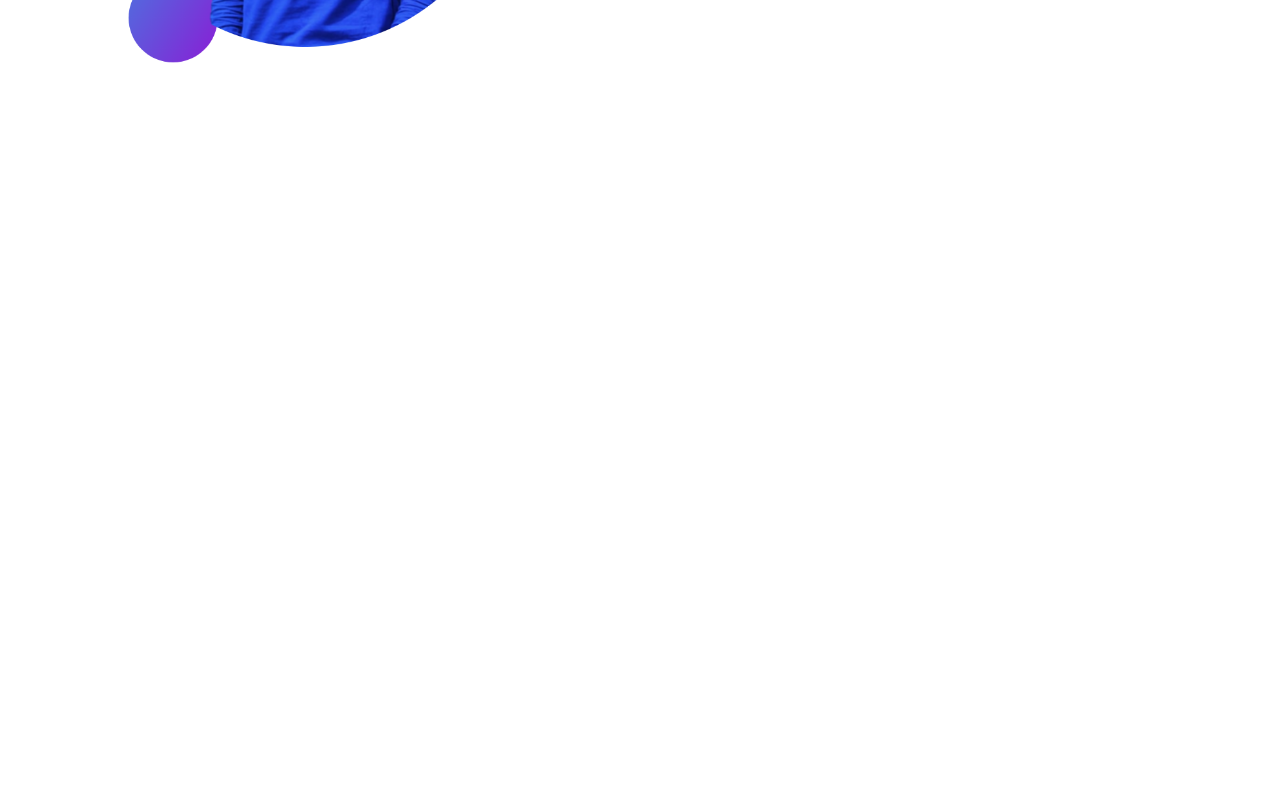
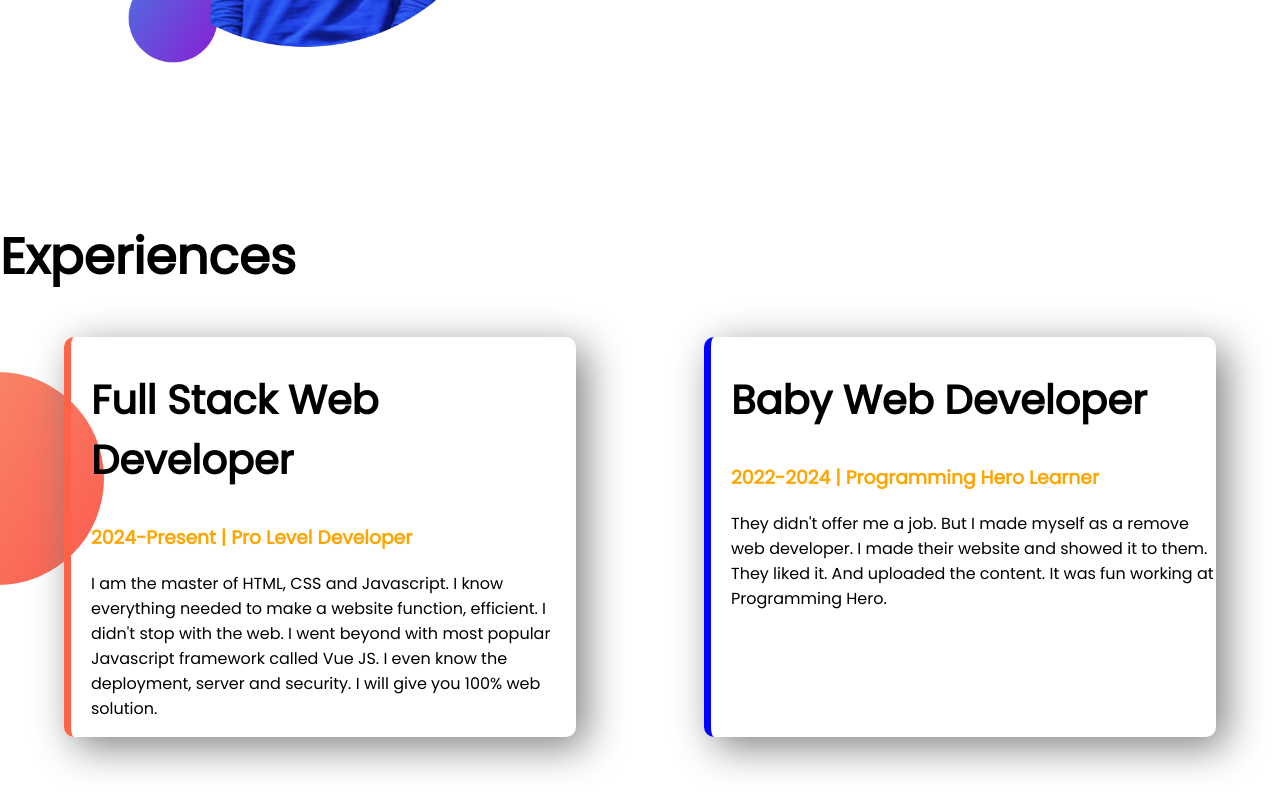
Before and after one commit to Alamgirislam420/developar-portfolio, a plain HTML site: page index.html in a window 1280 px wide. Shown: the part 994-1804 px from the top of the page. Before the commit the page ends 1214 px from the top, so only its background shows below. Drawn offline with Linux system fonts and the light colour scheme.

Commit message:
style border

```diff
--- a/index.html
+++ b/index.html
@@ -13,7 +13,7 @@
 </head>
 
 <body>
-    <section class="top-banner">
+    <section class="top-banner flexible-container">
         <div class="half-width">
             <h1>Welcome To</h1>
             <h1><span class="orange-color">Alamgir</span> World! </h2>
@@ -30,7 +30,7 @@
             <img src="images/alamgir-pic-bg.png" alt="">
         </div>
     </section>
-    <section class="dream-big">
+    <section class="dream-big flexible-container">
         <div class="half-width">
             <img src="images/alamgir-pic-with-bg2.png" alt="">
         </div>
@@ -44,6 +44,30 @@
         </div>
 
     </section>
+    <section class="Experience-area">
+        <h1>Experiences</h1>
+        <div class="flexible-container">
+            <div id="Full-Stack-Developer" class="Experience-item">
+                <h2>Full Stack Web Developer</h2>
+                <h3 class="orange-color">2024-Present | Pro Level Developer</h3>
+                <p>I am the master of HTML, CSS and Javascript. I know everything needed to make a website function,
+                    efficient. I didn't
+                    stop with the web. I went beyond with most popular Javascript framework called Vue JS. I even know
+                    the
+                    deployment,
+                    server and security. I will give you 100% web solution.</p>
+            </div>
+            <div id="Baby-web-Developer" class="Experience-item">
+                <h2>Baby Web Developer</h2>
+                <h3 class="orange-color">2022-2024 | Programming Hero Learner</h3>
+                <p>They didn't offer me a job. But I made myself as a remove web developer. I made their website and
+                    showed
+                    it to them.
+                    They liked it. And uploaded the content. It was fun working at Programming Hero.</p>
+            </div>
+        </div>
+
+    </section>
 
 </body>
 
--- a/style.css
+++ b/style.css
@@ -8,11 +8,15 @@ h1 {
     font-size: 50px;
 }
 
+h2 {
+    font-size: 40px;
+}
+
 .orange-color {
     color: orange;
 }
 
-section {
+.flexible-container {
     display: flex;
     margin-bottom: 150px;
 }
@@ -43,8 +47,32 @@ section {
     background-image: url(images/top-banner.png);
     background-repeat: no-repeat;
 }
-.dream-big{
+
+.dream-big {
     background-image: url(images/dream-bg.png);
     background-repeat: no-repeat;
     background-position: right;
 }
+
+.Experience-area {
+    background-image: url(images/exp-bg.png);
+    background-repeat: no-repeat;
+    background-position: left;
+}
+
+.Experience-item {
+    width: 40%;
+    margin-left: 5%;
+    margin-right: 5%;
+    padding-left: 20px;
+    border-radius: 10px;
+    box-shadow: 10px 10px 40px grey;
+}
+
+#Full-Stack-Developer {
+    border-left: 7px solid tomato;
+}
+
+#Baby-web-Developer {
+    border-left: 7px solid blue;
+}
```
